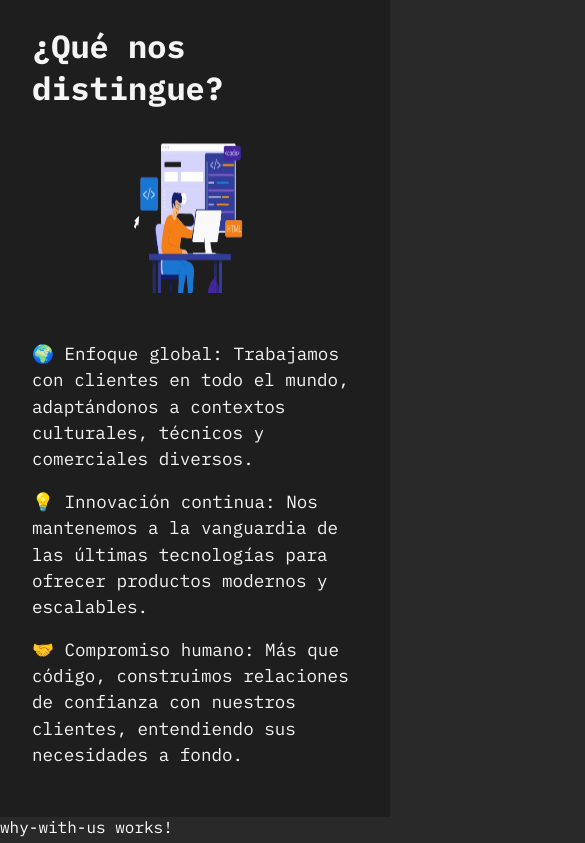
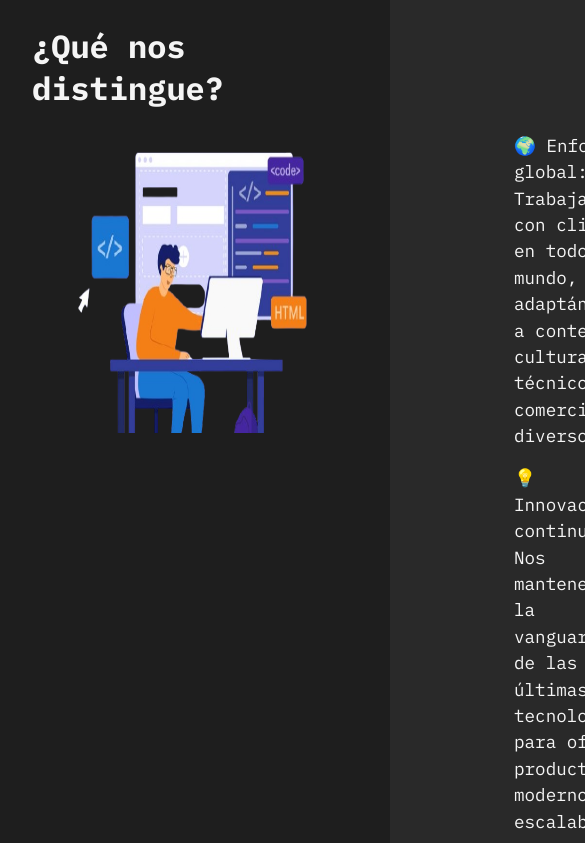
Before and after one commit to CodetLab/CodetLab, an Angular app in the folder web-client/: page / in a window 390 px wide. Shown: the part 1080-1923 px from the top of the page, 585 px wide, since content can reach past the window. Built offline with nearby package versions, Linux system fonts and the light colour scheme.

Commit message:
arreglo
arreglo de imagenes

```diff
--- a/web-client/src/app/pages/home/home-sections/distinguishes-us/distinguishes-us.component.css
+++ b/web-client/src/app/pages/home/home-sections/distinguishes-us/distinguishes-us.component.css
@@ -15,41 +15,26 @@ h1 {
 
 .contenedor {
   display: flex;
-  align-items: flex-start;
+  align-items: flex-start; /* Alinea arriba */
   gap: 2rem;
-  flex-wrap: wrap;
+
 }
 
 .imagen {
-  width: 166px;
-  height: 160px;
-  flex-shrink: 0;
+    width: 350px;
+    height: 300px;
+
 }
 
 .textos {
   flex: 1;
-  min-width: 250px;
+
 }
 
 .textos p {
   margin-bottom: 1rem;
   line-height: 1.5;
   font-size: 1.1rem;
+    margin-left: 100px;
+
 }
-
-/* Responsive */
-@media (max-width: 768px) {
-  .contenedor {
-    flex-direction: column;
-    align-items: center;
-    text-align: center;
-  }
-
-  .imagen {
-    margin-bottom: 1rem;
-  }
-
-  .textos {
-    text-align: left;
-  }
-}
--- a/web-client/src/app/pages/home/home-sections/distinguishes-us/distinguishes-us.component.html
+++ b/web-client/src/app/pages/home/home-sections/distinguishes-us/distinguishes-us.component.html
@@ -3,7 +3,7 @@
   <h1>¿Qué nos distingue?</h1>
 
   <div class="contenedor">
-    <img src="dev-pc.png" alt="desarrollador frente a PC" height="160" width="166" class="imagen">
+    <img src="dev-pc.png" alt="desarrollador frente a PC" height="220" width="220" class="imagen">
 
     <div class="textos">
       <p class="text-1">🌍 Enfoque global: Trabajamos con clientes en todo el mundo, adaptándonos a contextos culturales, técnicos y comerciales diversos.</p>
```
